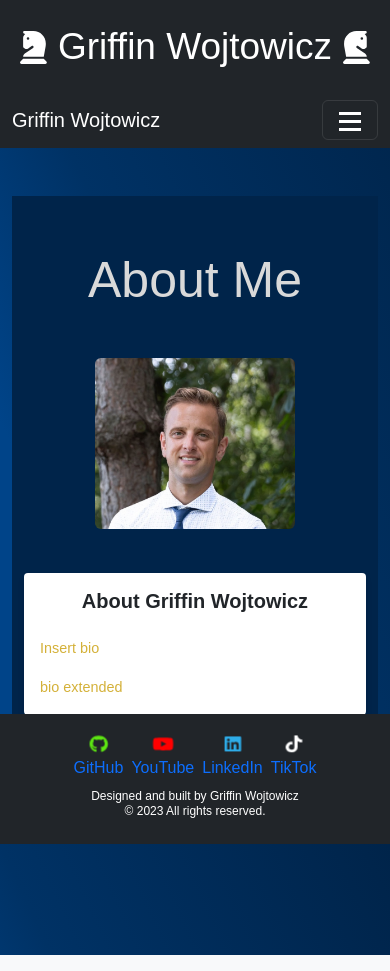
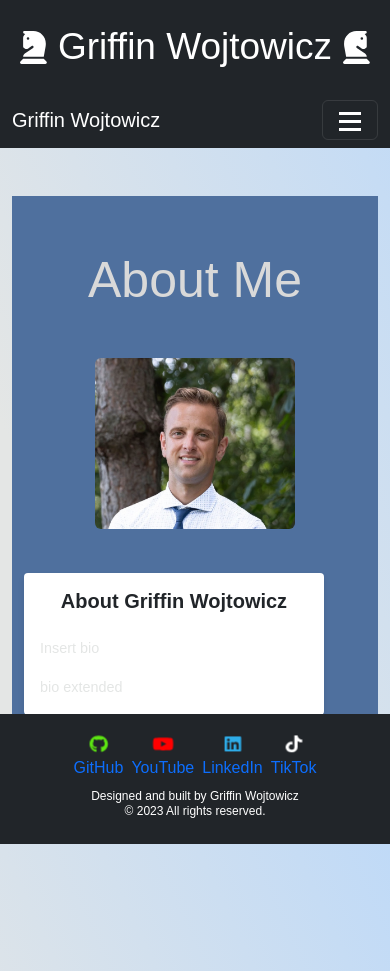
Before and after one commit to griffinwoj/GWportfolio, a React (Create React App) app: page /src/components/About.js in a window 390 px wide. Built offline with nearby package versions, Linux system fonts and the light colour scheme; the HTML template or start-up script is replaced by a standard one.

Commit message:
finished portfolio page! and it works and no errors!

```diff
--- a/src/components/Portfolio.js
+++ b/src/components/Portfolio.js
@@ -1,4 +1,5 @@
-import Project from "../images/06-server-side-apis-homework-demo.png";
+import React from "react";
+import Project from "./Project"; // Assuming the Project component is in the same directory
 import WorkDayPlanner from "../images/14-mvc-homework-demo-01.gif";
 import WebAPI from "../images/06-server-side-apis-homework-demo.png";
 import Weather from "../images/21-mern-homework-demo-02.gif";
@@ -22,42 +23,42 @@ function Portfolio() {
               description: "Blog",
               imgSrc: Blog,
               deployedLink: "",
-              githubLink: "",
+              githubLink: ""
             },
             {
               title: "LookBook",
               description: "Google Book Search",
               imgSrc: StackDev,
               deployedLink: "https://griffinwoj.github.io/Portfolio/",
-              githubLink: "https://github.com/griffinwoj/Portfolio",
+              githubLink: "https://github.com/griffinwoj/Portfolio"
             },
             {
               title: "Planner",
               description: "Work Day Planner",
               imgSrc: WorkDayPlanner,
-              deployedLink: "https://griffinwoj.github.io/Calendar-App/",
-              githubLink: "https://github.com/griffinwoj/Calendar-App",
+              deployedLink: "",
+              githubLink: "https://github.com/griffinwoj/Calendar-App"
             },
             {
               title: "Hello-E-Comm",
               description: "WebAPI",
               imgSrc: WebAPI,
               deployedLink: "https://github.com/griffinwoj/Hello-E-Comm",
-              githubLink: "https://github.com/griffinwoj/Hello-E-Comm",
+              githubLink: "https://github.com/griffinwoj/Hello-E-Comm"
             },
             {
               title: "Galactic-Tracker",
               description: ".",
               imgSrc: EmployeeTracker,
               deployedLink: "https://github.com/griffinwoj/Galactic-Tracker",
-              githubLink: "https://github.com/griffinwoj/Galactic-Tracker",
+              githubLink: "https://github.com/griffinwoj/Galactic-Tracker"
             },
             {
               title: "Whats-Up-Weather-App",
               description: "Weather Dashboard.",
               imgSrc: Weather,
               deployedLink: "",
-              githubLink: "https://github.com/griffinwoj/Whats-Up-Weather-App",
+              githubLink: "https://github.com/griffinwoj/Whats-Up-Weather-App"
             },
           ].map((project, index) => (
             // Div container for each project
--- a/src/components/Project.js
+++ b/src/components/Project.js
@@ -1,5 +1,5 @@
 import React from "react";
-import "../style/Project.css";
+import "../style/Project.css"; // Assuming the Project.css file is in the same directory as the component
 
 // Project component
 function Project(props) {
--- a/src/style/About.css
+++ b/src/style/About.css
@@ -69,9 +69,9 @@
 }
 
 #about {
-  background-color: #00244A; /* (0,176,178) */
+  background-color: #4F709E; /* (0,176,178) */
 }
 
 .card-text {
-  color: #D4B139; /* (237,243,175) */
+  color: #E4E6E5; /* (237,243,175) */
 }
--- a/src/style/App.css
+++ b/src/style/App.css
@@ -16,9 +16,8 @@ body {
   -moz-osx-font-smoothing: grayscale;
   background-image: linear-gradient(
     to top right,
-    #004489 25%,
-    #003265 50%,
-    #00244A 100%
+    #E4E6E5 25%,
+    #c0daf7 100%
   );
   background-repeat: no-repeat;
   background-attachment: fixed;
--- a/src/style/Contact.css
+++ b/src/style/Contact.css
@@ -27,7 +27,7 @@
 
 /* Styling for the custom send message button when hovered over */
 .custom-send-message-button:hover {
-  background-color: #3f647e;
+  background-color: #C9A889;
   /* (22, 101, 26) */
-  color: white;
+  color: #E4E6E5;
 }
--- a/src/style/Navigation.css
+++ b/src/style/Navigation.css
@@ -2,7 +2,7 @@
 
 /* Styling for navbar toggler icon in dark mode */
 .navbar-dark .navbar-toggler {
-  border-color: rgba(255, 255, 255, 0.1);
+  border-color: #E4E6E5(133, 109, 109, 0.1);
 }
 
 .navbar-dark .navbar-toggler-icon {
--- a/src/style/Portfolio.css
+++ b/src/style/Portfolio.css
@@ -7,16 +7,19 @@
   margin-bottom: 2.6rem;
   font-size: 55px;
 }
+
 /* Set default font and line height for body element */
 body {
   font-family: "Arial", sans-serif;
   line-height: 1.4;
   background-color: #f8f9fa;
 }
+
 /* Styling for card body element */
 .card-body {
   text-align: center;
 }
+
 /* Styling for card element */
 .card {
   box-shadow: 0 4px 6px rgba(0, 0, 0, 0.1);
@@ -24,6 +27,7 @@ body {
   border-radius: 4px;
   text-align: center;
 }
+
 /* Styling for card image element */
 .card-img-top {
   max-height: 200px;
@@ -31,15 +35,18 @@ body {
   border-top-left-radius: 4px;
   border-top-right-radius: 4px;
 }
+
 /* Styling for card title element */
 .card-title {
   font-size: 1.25rem;
   font-weight: bold;
 }
+
 /* Styling for card text element */
 .card-text {
   font-size: 0.9rem;
 }
+
 /* Styling for deployed and repo buttons */
 .card-body .btn-deployed,
 .card-body .btn-repo {
@@ -58,10 +65,12 @@ body {
   color: #ffffff;
   border: none;
 }
+
 /* Styling for deployed button */
 .card-body .btn-deployed {
   background-color: #0671fc;
 }
+
 .card-body .btn-deployed:hover {
   background-color: #0352a7;
   text-decoration: none;
@@ -72,11 +81,13 @@ body {
 .card-body .btn-repo {
   background-color: #2db94e;
 }
+
 .card-body .btn-repo:hover {
   background-color: #1a622a;
   text-decoration: none;
   color: #ffffff;
 }
+
 /* Styling for deployed and repo buttons when hovered over */
 .card-body .btn-deployed:hover,
 .card-body .btn-repo:hover {
@@ -107,35 +118,38 @@ h2 {
   box-shadow: 0 1px 2px rgba(0, 0, 0, 0.1);
   height: 100%;
 }
+
 /* set height to auto */
 @media (max-width: 767.98px) {
   .project-container {
     height: auto;
   }
 }
+
 /* portfolio wrapper */
 .portfolio-wrapper {
   margin-top: 3rem;
-  margin-bottom: 20rem;
+  margin-bottom: 3rem; /* Adjusted margin to avoid excessive spacing */
 }
 
 /* Tablet view */
-/* @media (max-width: 768px) {
+@media (max-width: 768px) {
   .card {
     width: 250px;
-      margin-bottom: 0px;
+    margin-bottom: 1rem; /* Adjusted margin to avoid excessive spacing */
   }
-    .portfolio-wrapper{
+  .portfolio-wrapper {
     margin-bottom: 25rem;
   }
-  } */
+}
 
 /* Desktop view */
-/* @media (max-width: 992px) {
+@media (max-width: 992px) {
   .card {
     width: 300px;
+    margin-bottom: 1rem; /* Adjusted margin to avoid excessive spacing */
   }
   .portfolio-wrapper {
-      margin-bottom: 20rem;
+    margin-bottom: 3rem; /* Adjusted margin to avoid excessive spacing */
   }
-  } */
+}
```
Also changed, not shown: 11 other files (tests, documents, lock files or other folders). Lines whose indentation alone changed are shown as unchanged.
